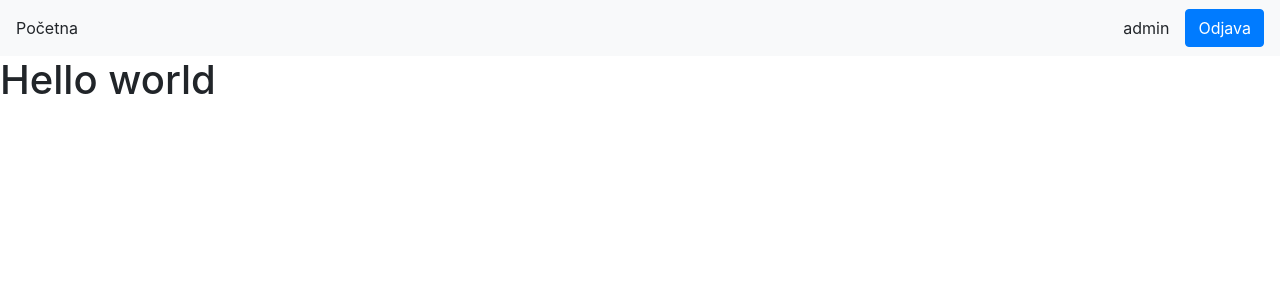
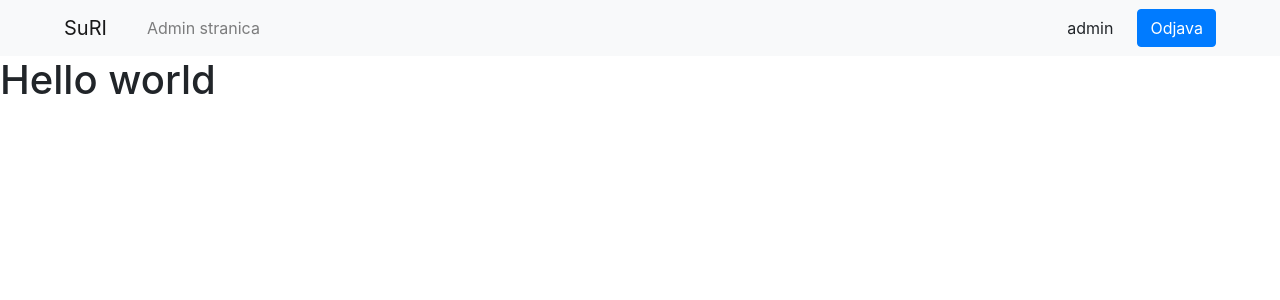
Before and after one commit to Marina-Banov/suri, a Django app: page / in a window 1280 px wide. Shown: the top 300 px of the page. Run offline with Django 3.2, Linux system fonts and the light colour scheme; a user stored in the database is signed in; some libraries are stand-ins or nearby versions.

Commit message:
login form

```diff
--- a/suri/settings.py
+++ b/suri/settings.py
@@ -50,6 +50,7 @@ MIDDLEWARE = [
 
 ROOT_URLCONF = 'suri.urls'
 LOGOUT_REDIRECT_URL = '/'
+LOGIN_REDIRECT_URL = '/'
 
 TEMPLATES = [
     {
--- a/suri/urls.py
+++ b/suri/urls.py
@@ -18,6 +18,6 @@ from django.urls import include, path
 
 urlpatterns = [
     path('', include('main_app.urls')),
-    path('accounts/', include('django.contrib.auth.urls')),
-    path('admin/', admin.site.urls)
+    path('', include('django.contrib.auth.urls')),
+    path('admin/', admin.site.urls, name='admin')
 ]
--- a/templates/header.html
+++ b/templates/header.html
@@ -1,9 +1,14 @@
-<header class="navbar navbar-expand-lg navbar-light bg-light">
-    <span class="navbar-nav mr-auto nav-link active">Početna</span>
+<header class="navbar navbar-expand-lg navbar-light bg-light px-5">
+    <a href="{% url 'index' %}" class="navbar-brand nav-link active">SuRI</a>
+    <nav class="mr-auto navbar-nav">
+        {% if user.is_superuser %}
+            <a href="{% url 'admin:index' %}" class="nav-link">Admin stranica</a>
+        {% endif %}
+    </nav>
     {% if user.is_authenticated %}
-        <span class="mr-3">{{ user }}</span>
-        <a href="{% url 'logout' %}" class="btn btn-primary">Odjava</a>
+        <span class="mr-4">{{ user }}</span>
+        <a href="{% url 'logout' %}" class="btn btn-primary mr-3">Odjava</a>
     {% else %}
-        <a href="{% url 'login' %}" class="btn btn-primary">Prijava</a>
+        <a href="{% url 'login' %}" class="btn btn-primary mr-3">Prijava</a>
     {% endif %}
 </header>
```
Also changed, not shown: templates/registration/login.html (+21 -1 lines).
